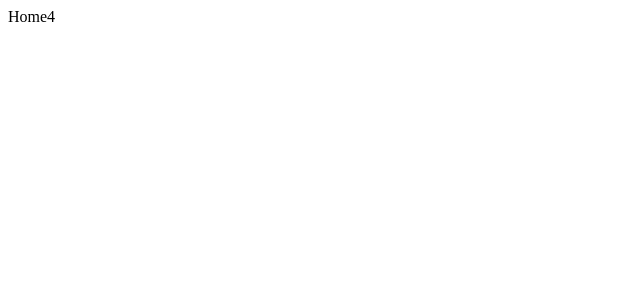
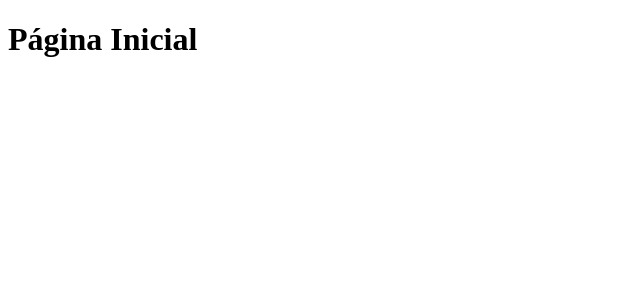
Before and after one commit to cassioquint/diasconsorcios, a Next.js app: page / in a window 1280 px wide. Shown: the top 300 px of the page, without its empty margins (0-640 px from the left). Built offline with nearby package versions, Linux system fonts and the light colour scheme.

Commit message:
nova home

```diff
--- a/pages/index.js
+++ b/pages/index.js
@@ -1,5 +1,5 @@
 function Home() {
-    return <div>Home4</div>
+    return <h1>Página Inicial</h1>
 }
 
 export default Home
```
